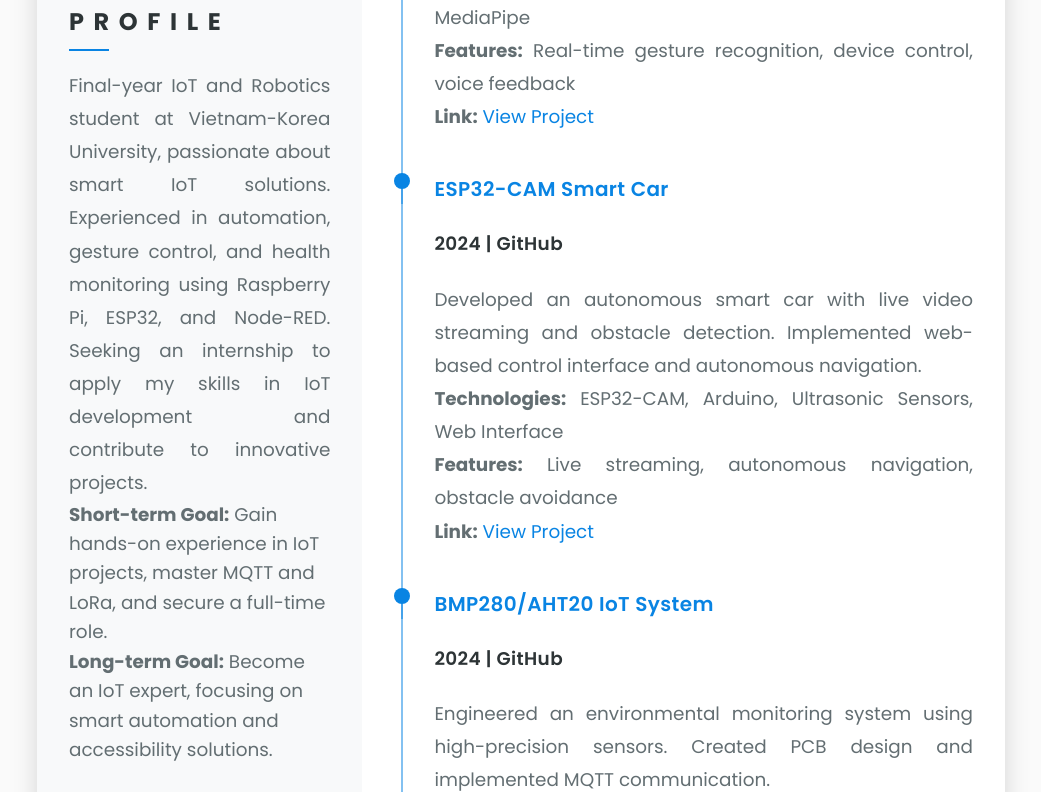
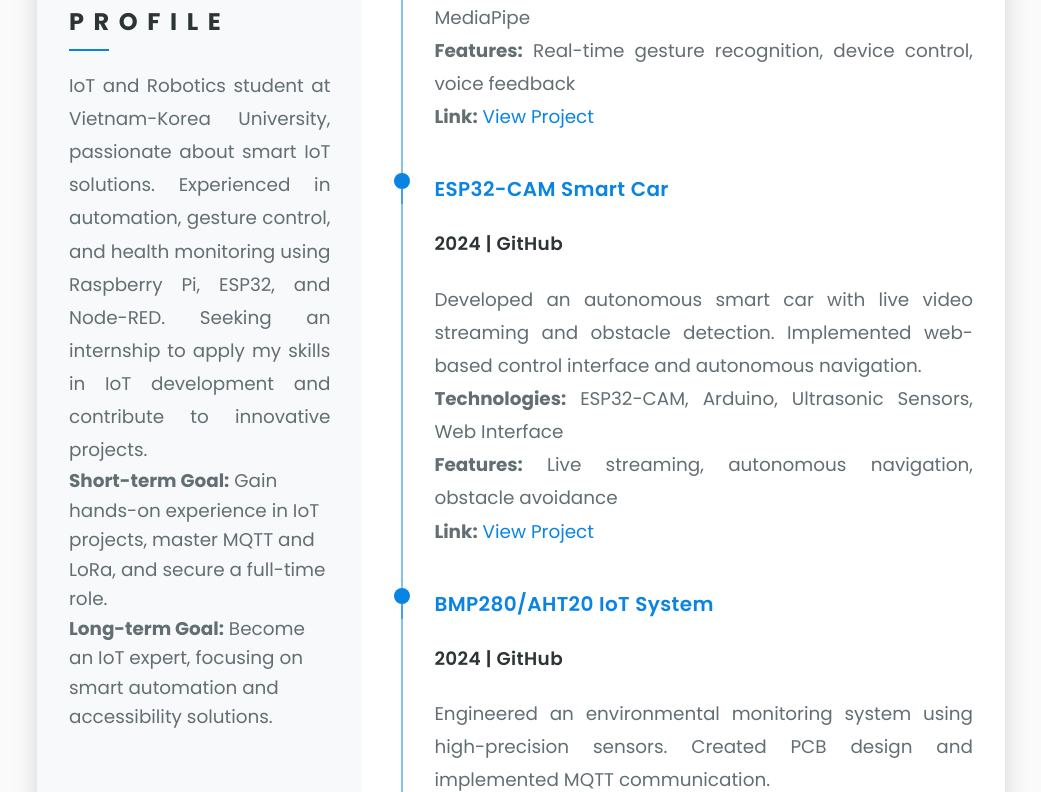
Before and after one commit to thaivanhoa37/CV, a plain HTML site: page index.html in a window 1280 px wide. Shown: the part 842-1634 px from the top of the page, without its empty margins (119-1160 px from the left). Drawn offline with nearby package versions, Linux system fonts and the light colour scheme.

Commit message:
Update index.html

```diff
--- a/index.html
+++ b/index.html
@@ -101,7 +101,7 @@
                 <section class="profile section" id="profile">
                     <h2 class="section-title">Profile</h2>
                     <p class="profile__description">
-                        Final-year IoT and Robotics student at Vietnam-Korea University, passionate about smart IoT solutions.
+                        IoT and Robotics student at Vietnam-Korea University, passionate about smart IoT solutions.
                         Experienced in automation, gesture control, and health monitoring using Raspberry Pi, ESP32, and Node-RED.
                         Seeking an internship to apply my skills in IoT development and contribute to innovative projects.
                     </p>
```
